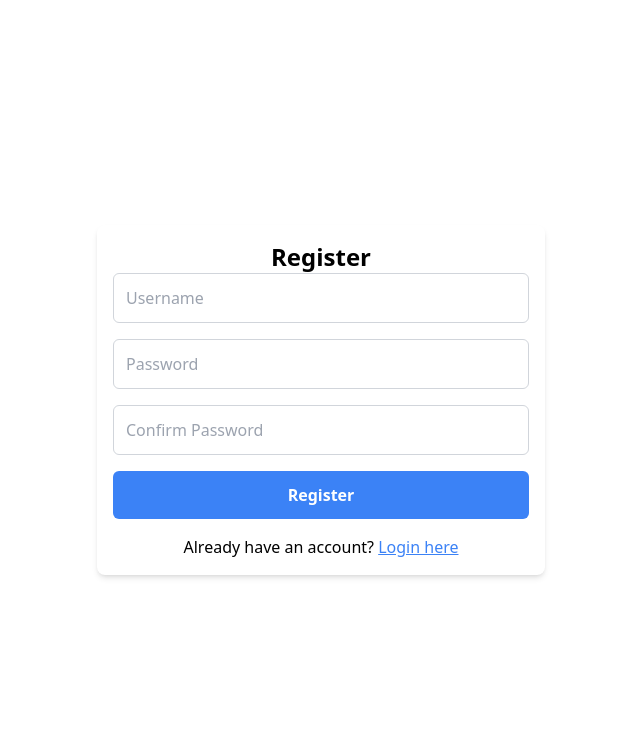
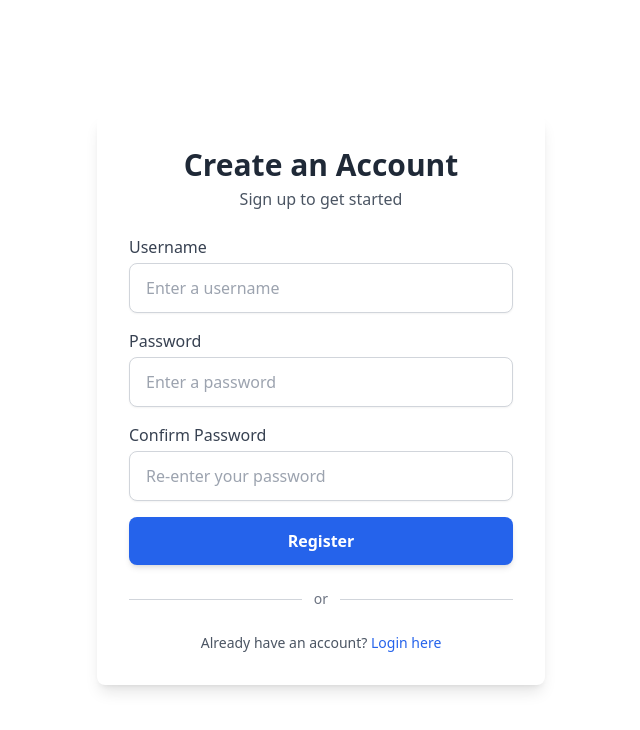
Before and after one commit to Sayan-Rajak-Das/Task-Management-App-Using-NextJs, a Next.js app: page /register in a window 1280 px wide. Shown: the top 730 px of the page, without its empty margins (319-959 px from the left). Built offline with nearby package versions, Linux system fonts and the light colour scheme.

Commit message:
Improve the UI of the Login and the Registration page

```diff
--- a/components/Login.tsx
+++ b/components/Login.tsx
@@ -6,12 +6,12 @@ import { toast } from "react-toastify";
 export default function Login() {
   const [username, setUsername] = useState("");
   const [password, setPassword] = useState("");
-  const [isLoading, setIsLoading] = useState(false); // Loading state
+  const [isLoading, setIsLoading] = useState(false);
   const router = useRouter();
 
   const handleLogin = async (e: React.FormEvent) => {
     e.preventDefault();
-    setIsLoading(true); // Start spinner
+    setIsLoading(true);
 
     try {
       const response = await fetch("/api/auth", {
@@ -37,44 +37,71 @@ export default function Login() {
   };
 
   return (
-    <div className="p-4 max-w-md mx-auto bg-white shadow-md rounded-lg">
-      <h2 className="text-2xl font-semibold text-center">Login</h2>
-      <form onSubmit={handleLogin} className="space-y-4">
+    <div className="w-full max-w-md bg-white shadow-lg rounded-lg p-8">
+      {/* Logo or Branding (Optional) */}
+      <div className="text-center">
+        <h2 className="text-3xl font-extrabold text-gray-800">Welcome Back</h2>
+        <p className="text-gray-600 mt-1">Sign in to your account</p>
+      </div>
+
+      {/* Form */}
+      <form onSubmit={handleLogin} className="mt-6 space-y-4">
+        <div>
+          <label className="block text-gray-700 font-medium mb-1">Username</label>
           <input
             type="text"
             value={username}
             onChange={(e) => setUsername(e.target.value)}
-          placeholder="Username"
+            placeholder="Enter your username"
             required
-          className="w-full p-3 border border-gray-300 rounded-md"
+            className="w-full px-4 py-3 border border-gray-300 rounded-lg shadow-sm focus:outline-none focus:ring-2 focus:ring-blue-500 focus:border-blue-500 transition"
           />
+        </div>
+
+        <div>
+          <label className="block text-gray-700 font-medium mb-1">Password</label>
           <input
             type="password"
             value={password}
             onChange={(e) => setPassword(e.target.value)}
-          placeholder="Password"
+            placeholder="Enter your password"
             required
-          className="w-full p-3 border border-gray-300 rounded-md"
+            className="w-full px-4 py-3 border border-gray-300 rounded-lg shadow-sm focus:outline-none focus:ring-2 focus:ring-blue-500 focus:border-blue-500 transition"
           />
+        </div>
+
+        {/* Login Button with Loader */}
         <button
           type="submit"
-          className="w-full p-3 bg-blue-500 text-white font-semibold rounded-md hover:bg-blue-600 disabled:opacity-50"
-          disabled={isLoading} // Disable button while loading
+          className="w-full py-3 bg-blue-600 text-white font-semibold rounded-lg shadow-md hover:bg-blue-700 transition duration-300 flex items-center justify-center disabled:opacity-50"
+          disabled={isLoading}
         >
           {isLoading ? (
-            <div className="flex justify-center items-center space-x-2">
-            <span className="w-6 h-6 border-2 border-blue-800 border-t-transparent border-solid rounded-full animate-spin shadow-md"></span>
-            <p className="text-blue-800 font-medium text-base">Logging you in...</p>
+            <div className="flex items-center space-x-2">
+              <span className="w-5 h-5 border-2 border-white border-t-transparent border-solid rounded-full animate-spin"></span>
+              <p className="text-white font-medium text-sm">Logging in...</p>
             </div>
           ) : (
             "Login"
           )}
         </button>
       </form>
-      <p className="text-center mt-4">
+
+      {/* Divider Line */}
+      <div className="relative my-6">
+        <div className="absolute inset-0 flex items-center">
+          <div className="w-full border-t border-gray-300"></div>
+        </div>
+        <div className="relative flex justify-center text-sm">
+          <span className="bg-white px-3 text-gray-500">or</span>
+        </div>
+      </div>
+
+      {/* Register Link */}
+      <p className="text-center text-gray-600 text-sm">
         Don't have an account?{" "}
         <button
-          className="text-blue-500 underline"
+          className="text-blue-600 font-medium hover:underline transition"
           onClick={() => router.push("/register")}
         >
           Register here
--- a/components/Register.tsx
+++ b/components/Register.tsx
@@ -43,44 +43,61 @@ export default function Register() {
   };
 
   return (
-    <div className="p-4 max-w-md mx-auto bg-white shadow-md rounded-lg">
-      <h2 className="text-2xl font-semibold text-center">Register</h2>
+      <div className="w-full max-w-md bg-white shadow-lg rounded-lg p-8">
+        {/* Branding / Heading */}
+        <div className="text-center">
+          <h2 className="text-3xl font-extrabold text-gray-800">Create an Account</h2>
+          <p className="text-gray-600 mt-1">Sign up to get started</p>
+        </div>
 
-      <form onSubmit={handleRegister} className="space-y-4">
+        {/* Form */}
+        <form onSubmit={handleRegister} className="mt-6 space-y-4">
+          <div>
+            <label className="block text-gray-700 font-medium mb-1">Username</label>
             <input
               type="text"
               value={username}
               onChange={(e) => setUsername(e.target.value)}
-          placeholder="Username"
+              placeholder="Enter a username"
               required
-          className="w-full p-3 border border-gray-300 rounded-md"
+              className="w-full px-4 py-3 border border-gray-300 rounded-lg shadow-sm focus:outline-none focus:ring-2 focus:ring-blue-500 focus:border-blue-500 transition"
             />
+          </div>
+
+          <div>
+            <label className="block text-gray-700 font-medium mb-1">Password</label>
             <input
               type="password"
               value={password}
               onChange={(e) => setPassword(e.target.value)}
-          placeholder="Password"
+              placeholder="Enter a password"
               required
-          className="w-full p-3 border border-gray-300 rounded-md"
+              className="w-full px-4 py-3 border border-gray-300 rounded-lg shadow-sm focus:outline-none focus:ring-2 focus:ring-blue-500 focus:border-blue-500 transition"
             />
+          </div>
+
+          <div>
+            <label className="block text-gray-700 font-medium mb-1">Confirm Password</label>
             <input
               type="password"
               value={confirmPassword}
               onChange={(e) => setConfirmPassword(e.target.value)}
-          placeholder="Confirm Password"
+              placeholder="Re-enter your password"
               required
-          className="w-full p-3 border border-gray-300 rounded-md"
+              className="w-full px-4 py-3 border border-gray-300 rounded-lg shadow-sm focus:outline-none focus:ring-2 focus:ring-blue-500 focus:border-blue-500 transition"
             />
+          </div>
 
+          {/* Register Button with Loader */}
           <button
             type="submit"
-          className="w-full p-3 bg-blue-500 text-white font-semibold rounded-md hover:bg-blue-600 disabled:opacity-50"
-          disabled={isLoading} // Disable button while loading
+            className="w-full py-3 bg-blue-600 text-white font-semibold rounded-lg shadow-md hover:bg-blue-700 transition duration-300 flex items-center justify-center disabled:opacity-50"
+            disabled={isLoading}
           >
             {isLoading ? (
-            <div className="flex justify-center items-center space-x-2">
-              <span className="w-6 h-6 border-2 border-blue-800 border-t-transparent border-solid rounded-full animate-spin shadow-md"></span>
-              <p className="text-blue-800 font-medium text-base">Registering...</p>
+              <div className="flex items-center space-x-2">
+                <span className="w-5 h-5 border-2 border-white border-t-transparent border-solid rounded-full animate-spin"></span>
+                <p className="text-white font-medium text-sm">Registering...</p>
               </div>
             ) : (
               "Register"
@@ -88,10 +105,21 @@ export default function Register() {
           </button>
         </form>
 
-      <p className="text-center mt-4">
+        {/* Divider Line */}
+        <div className="relative my-6">
+          <div className="absolute inset-0 flex items-center">
+            <div className="w-full border-t border-gray-300"></div>
+          </div>
+          <div className="relative flex justify-center text-sm">
+            <span className="bg-white px-3 text-gray-500">or</span>
+          </div>
+        </div>
+
+        {/* Login Link */}
+        <p className="text-center text-gray-600 text-sm">
           Already have an account?{" "}
           <button
-          className="text-blue-500 underline"
+            className="text-blue-600 font-medium hover:underline transition"
             onClick={() => router.push("/login")}
           >
             Login here
```
Lines whose indentation alone changed are shown as unchanged.
